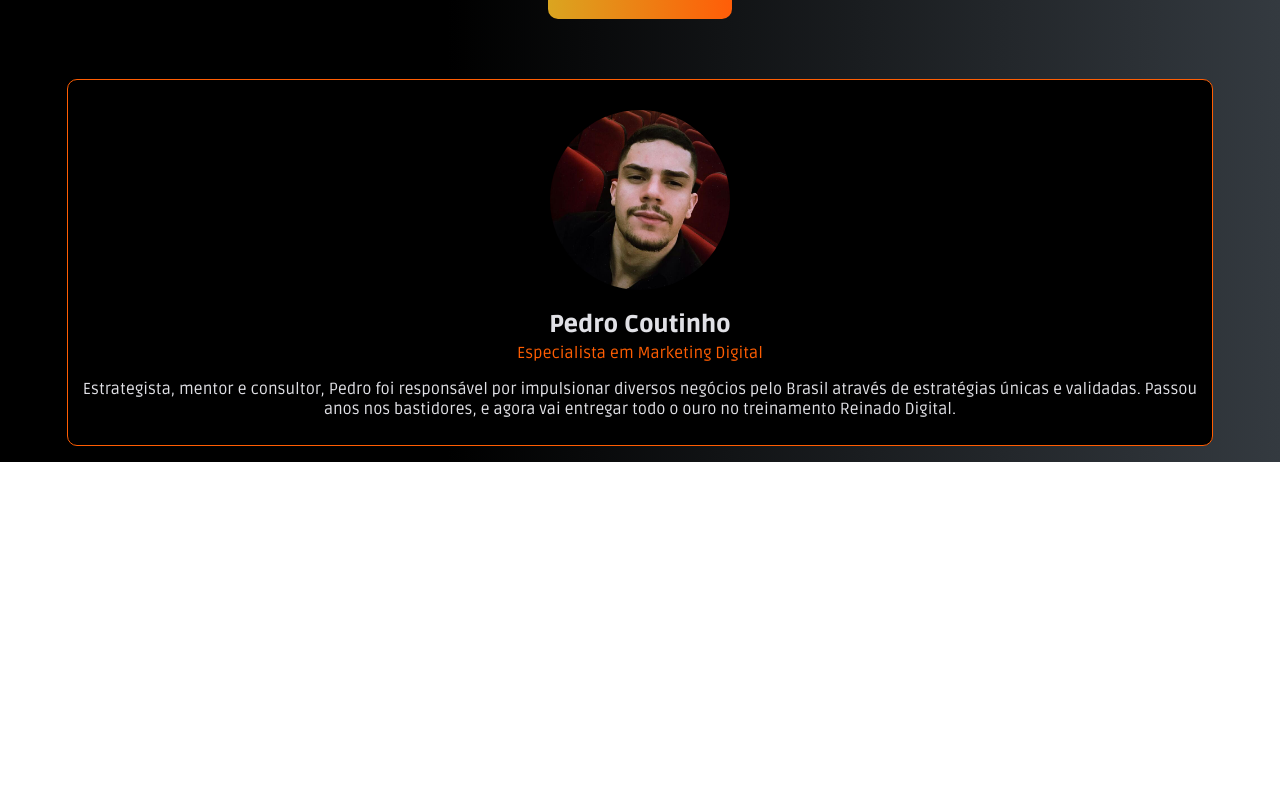
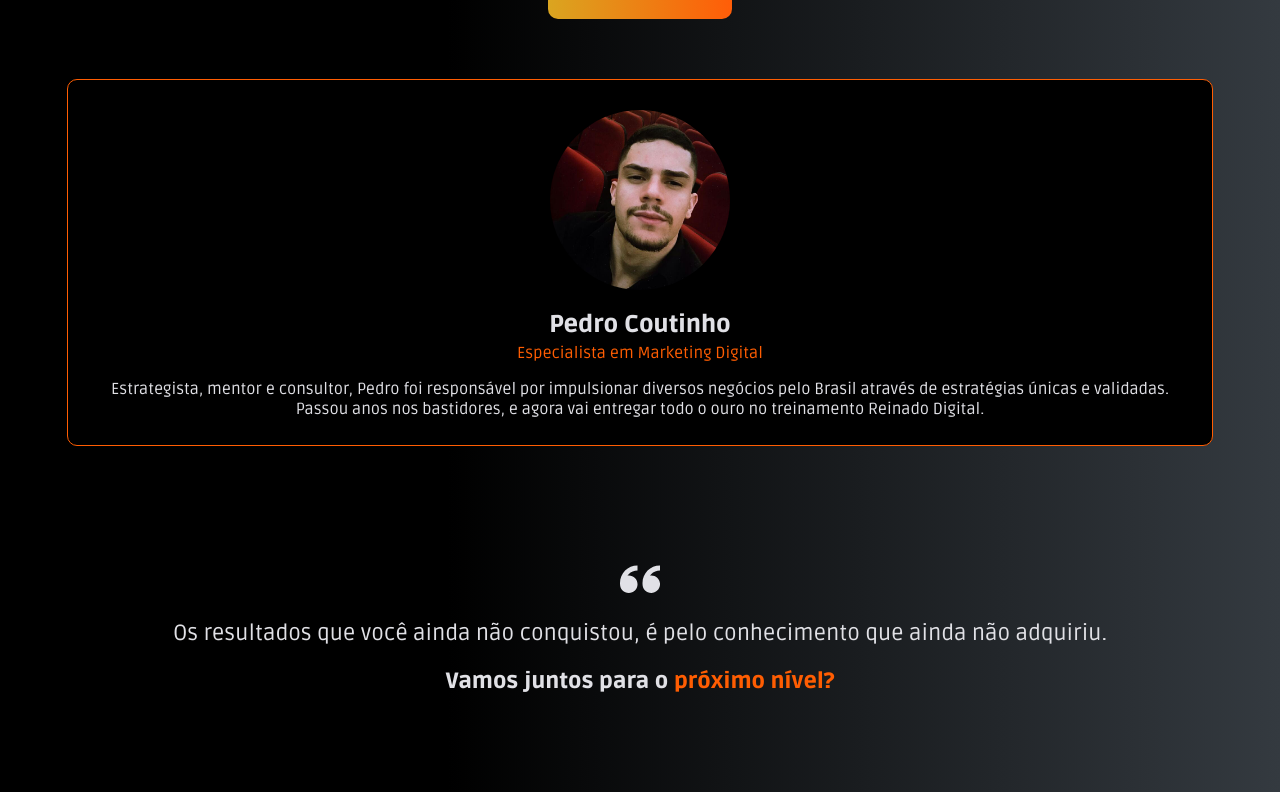
Before and after one commit to Nhed1/reinado, a React (Vite) app: page / in a window 1280 px wide. Shown: the part 6697-7489 px from the top of the page. Before the commit the page ends 7159 px from the top, so only its background shows below. Built offline with nearby package versions, Linux system fonts and the light colour scheme.

Commit message:
feat(component) final sentence

```diff
--- a/src/App.jsx
+++ b/src/App.jsx
@@ -10,6 +10,8 @@ import { Prices } from "./components/Prices/Prices";
 import { WhatsappButton } from "./components/WhatsappButton";
 import { Adress } from "./components/Adress/Adress";
 import { ProfileCard } from "./components/ProfileCard/ProfileCard";
+import { FinalSentence } from "./components/FinalSentence/FinalSentence";
+
 import { useWindowPosition } from "./hooks/useWindowPosition";
 
 function App() {
@@ -27,6 +29,7 @@ function App() {
         <Adress />
         <Prices />
         <ProfileCard />
+        <FinalSentence />
       </Padding>
       <WhatsappButton />
     </Wrapper>
--- /dev/null
+++ b/src/components/FinalSentence/FinalSentence.jsx
@@ -0,0 +1,43 @@
+import React from "react";
+import { ImQuotesLeft } from "react-icons/im";
+import styled from "styled-components";
+import { Span } from "../Span";
+
+export function FinalSentence() {
+  return (
+    <SentenceDiv>
+      <ImQuotesLeft size="40px" />
+      <p>
+        Os resultados que você ainda não conquistou, é pelo conhecimento que
+        ainda não adquiriu.
+      </p>
+      <span>
+        Vamos juntos para o <Span> próximo nível?</Span>
+      </span>
+    </SentenceDiv>
+  );
+}
+
+const SentenceDiv = styled.div`
+  width: 80%;
+  display: flex;
+  flex-direction: column;
+  justify-content: center;
+  align-items: center;
+  margin-top: 30px;
+
+  color: #e1e1e6;
+
+  height: 300px;
+
+  font-size: 22px;
+
+  p {
+    text-align: center;
+  }
+
+  span {
+    text-align: center;
+    font-weight: 800;
+  }
+`;
--- a/src/components/ProfileCard/ProfileCard.jsx
+++ b/src/components/ProfileCard/ProfileCard.jsx
@@ -48,5 +48,6 @@ const ProfileColumn = styled.div`
   }
   p {
     text-align: center;
+    padding: 0 12px;
   }
 `;
```
Also changed, not shown: src/assets/sentence.jpeg (added), 1 other file (tests, documents, lock files or other folders).
